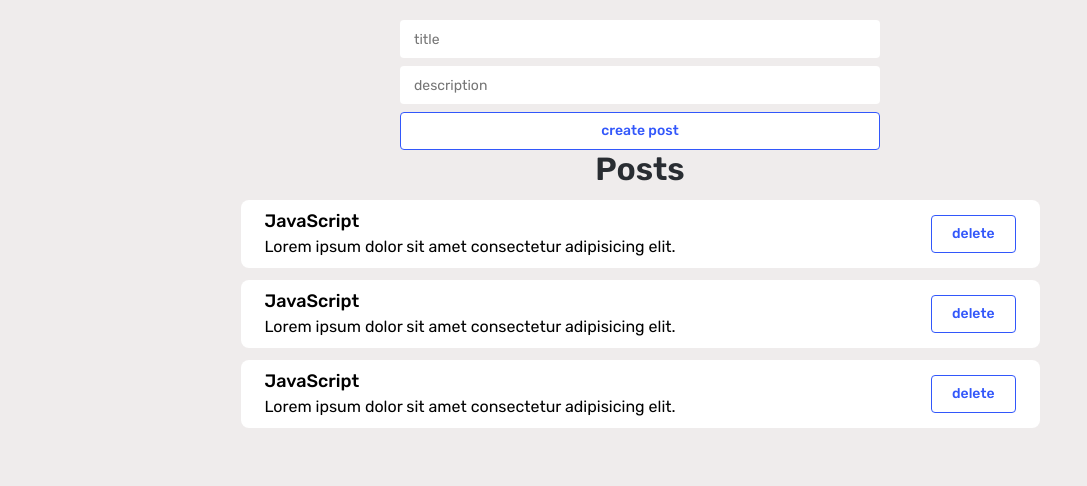
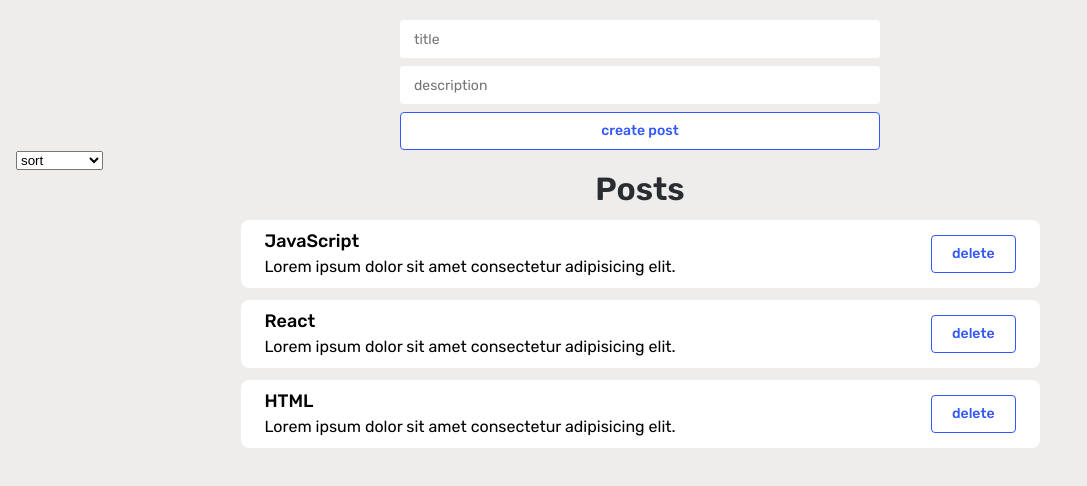
Before and after one commit to SlavaAndreievvvv/posts-app, a React (Vite) app: page / in a window 1280 px wide. Shown: the top 486 px of the page, without its empty margins (0-1087 px from the left). Built offline with nearby package versions, Linux system fonts and the light colour scheme.

Commit message:
✅ add select

```diff
--- a/src/App/App.jsx
+++ b/src/App/App.jsx
@@ -3,6 +3,7 @@ import clsx from "clsx";
 import { useState } from "react";
 import { PostsList } from "../Components/UI/PostsList";
 import { PostForm } from "../Components/UI/PostForm";
+import { Select } from "../Components/UI/Select/Select";
 
 export const App = () => {
   const [posts, setPosts] = useState([
@@ -13,12 +14,12 @@ export const App = () => {
     },
     {
       id: 2,
-      title: "JavaScript",
+      title: "React",
       desc: "Lorem ipsum dolor sit amet consectetur adipisicing elit.",
     },
     {
       id: 3,
-      title: "JavaScript",
+      title: "HTML",
       desc: "Lorem ipsum dolor sit amet consectetur adipisicing elit.",
     },
   ]);
@@ -31,10 +32,26 @@ export const App = () => {
     setPosts(posts.filter((p) => p.id !== post.id));
   };
 
+  const [selectedSort, setSelectedSort] = useState("");
+
+  const sortPosts = (sort) => {
+    setSelectedSort(sort);
+    setPosts([...posts].sort((a, b) => a[sort].localeCompare(b[sort])));
+  };
+
   return (
     <div className={styles.App}>
       <div className={clsx(styles.container)}>
         <PostForm create={createPost} />
+        <Select
+          value={selectedSort}
+          onChange={sortPosts}
+          defaultOptions="sort"
+          options={[
+            { value: "title", name: "title" },
+            { value: "desc", name: "description" },
+          ]}
+        />
         {posts.length !== 0 ? (
           <PostsList remove={removePost} posts={posts} />
         ) : (
--- /dev/null
+++ b/src/Components/UI/Select/Select.jsx
@@ -0,0 +1,20 @@
+import styles from "./Select.module.css";
+
+export const Select = ({ options, defaultOptions, value, onChange }) => {
+  return (
+    <select
+      value={value}
+      onChange={(event) => onChange(event.target.value)}
+      className={styles.select}
+    >
+      <option disabled value="">
+        {defaultOptions}
+      </option>
+      {options.map((option) => (
+        <option key={option.value} value={option.value}>
+          {option.name}
+        </option>
+      ))}
+    </select>
+  );
+};
--- /dev/null
+++ b/src/Components/UI/Select/index.js
@@ -0,0 +1 @@
+export * from "./Select";
```
Also changed, not shown: src/Components/UI/Select/Select.module.css (added).
